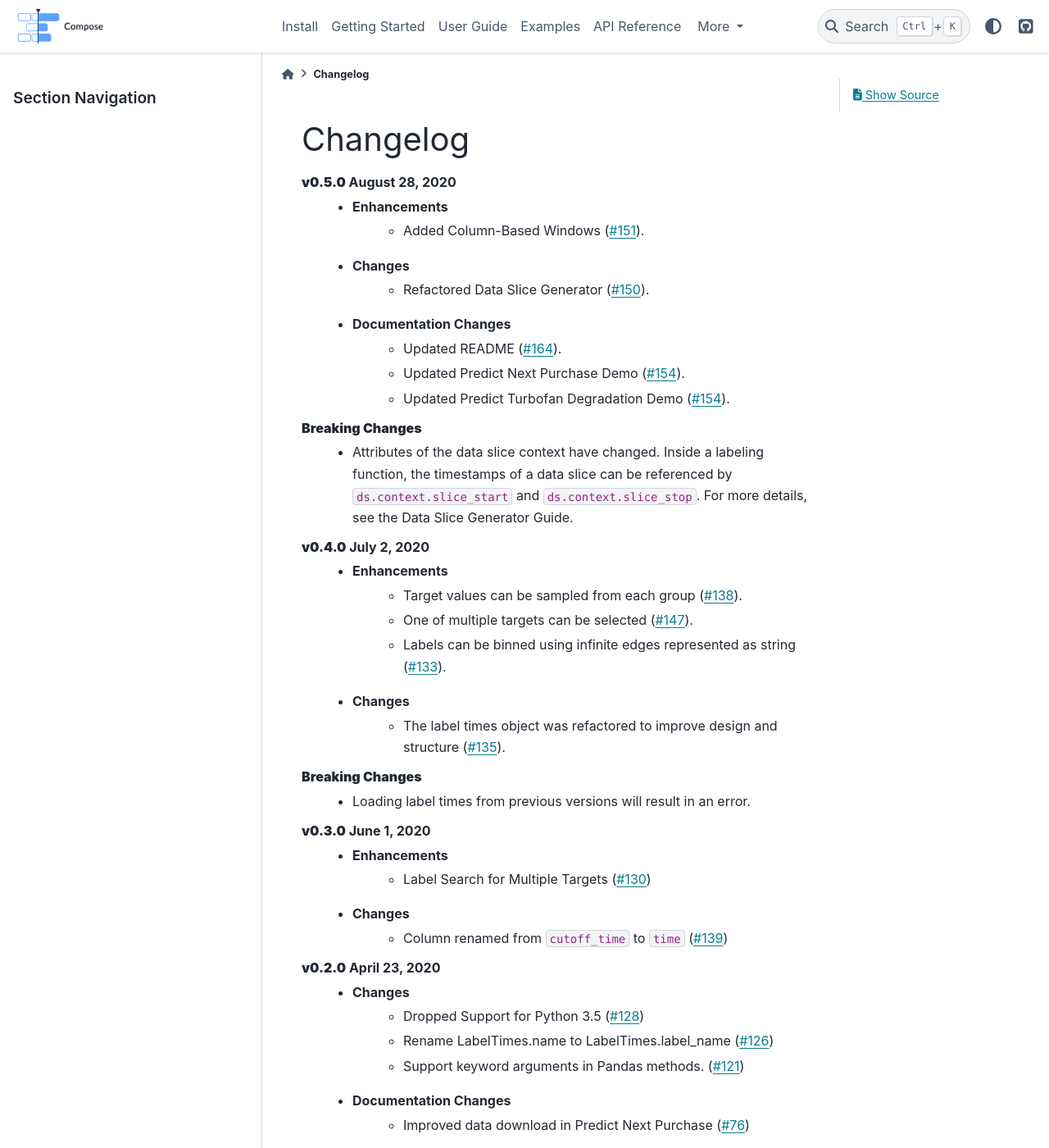
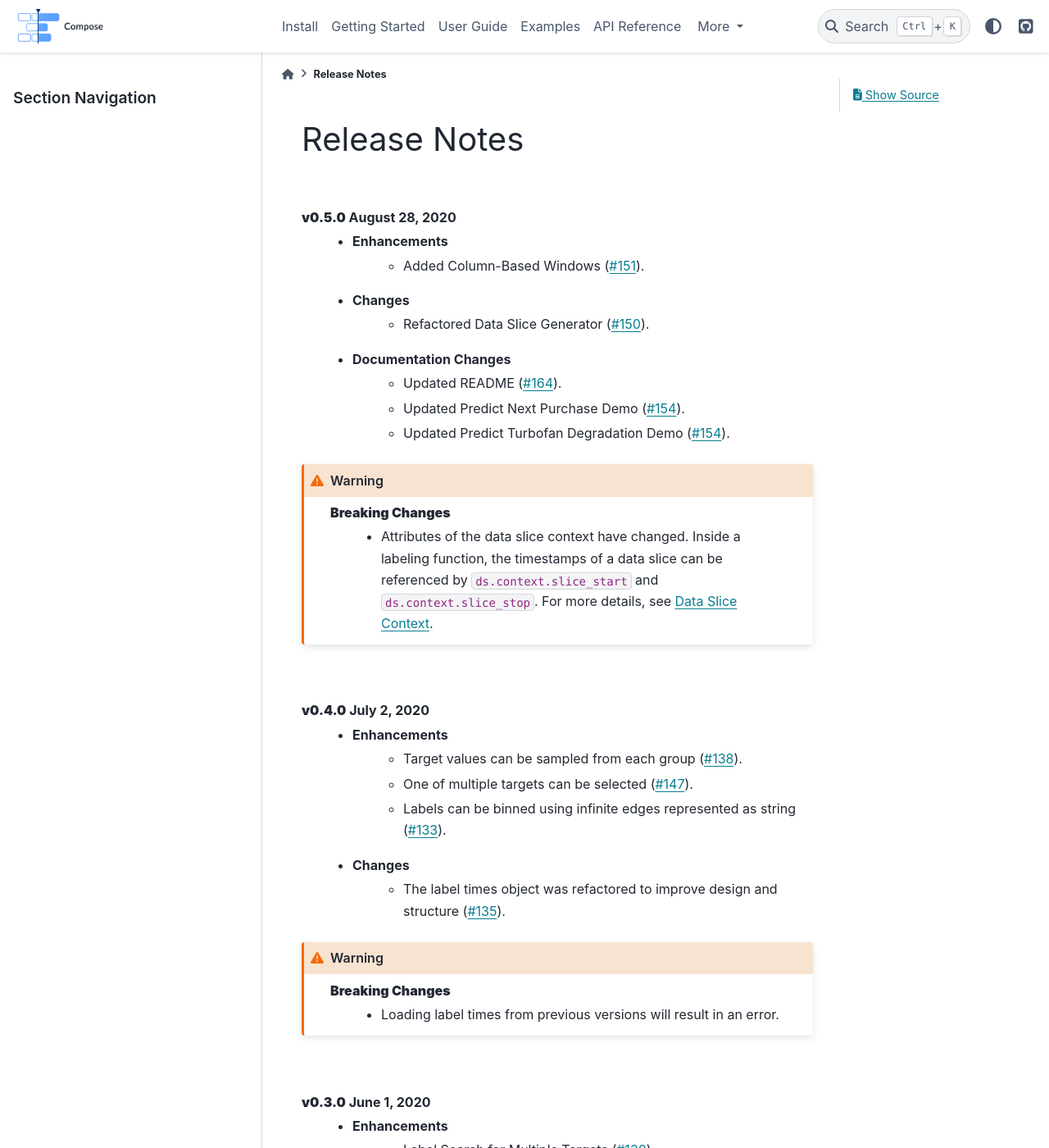
Before and after one commit to alteryx/compose, a Sphinx documentation site: the page built from docs/source/release_notes.rst, in a window 1280 px wide and 1400 px high. Shown: the whole window at 82% size. Built offline with Sphinx 7.4.7 and the PyData theme 0.15.4, drawn with Linux system fonts in a browser that asks for light colours; comment, search, counter and statistics services are not loaded.

Commit message:
Update Changelog (#178)

```diff
--- a/docs/source/index.rst
+++ b/docs/source/index.rst
@@ -12,7 +12,7 @@ What is Compose?
     examples
     api_reference
     faq
-    changelog
+    release_notes
 
 ------------
 
--- a/docs/source/changelog.rst
+++ b/docs/source/release_notes.rst
@@ -1,6 +1,8 @@
-=========
-Changelog
-=========
+=============
+Release Notes
+=============
+
+|
 
 **v0.5.0** August 28, 2020
     * Enhancements
@@ -12,8 +14,12 @@ Changelog
         * Updated Predict Next Purchase Demo (:pr:`154`).
         * Updated Predict Turbofan Degradation Demo (:pr:`154`).
 
-**Breaking Changes**
-    * Attributes of the data slice context have changed. Inside a labeling function, the timestamps of a data slice can be referenced by :code:`ds.context.slice_start` and :code:`ds.context.slice_stop`. For more details, see the Data Slice Generator Guide.
+.. warning::
+
+    **Breaking Changes**
+        * Attributes of the data slice context have changed. Inside a labeling function, the timestamps of a data slice can be referenced by :code:`ds.context.slice_start` and :code:`ds.context.slice_stop`. For more details, see :ref:`Data Slice Context <data-slice-context>`.
+
+|
 
 **v0.4.0** July 2, 2020
     * Enhancements
@@ -23,8 +29,12 @@ Changelog
     * Changes
         * The label times object was refactored to improve design and structure (:pr:`135`).
 
-**Breaking Changes**
-    * Loading label times from previous versions will result in an error.
+.. warning::
+
+    **Breaking Changes**
+        * Loading label times from previous versions will result in an error.
+
+|
 
 **v0.3.0** June 1, 2020
     * Enhancements
@@ -42,8 +52,12 @@ Changelog
     * Testing Changes
         * Added tests that use Python 3.8 in CirlceCI (:pr:`128`)
 
-**Breaking Changes**
-    * ``LabelTimes.name`` has been renamed to ``LabelTimes.label_name``
+.. warning::
+
+    **Breaking Changes**
+        * ``LabelTimes.name`` has been renamed to ``LabelTimes.label_name``
+
+|
 
 **v0.1.8** March 11, 2020
     * Fixes
@@ -103,3 +117,6 @@ Changelog
 
 **v0.1.1** May 31, 2019
     * Initial Release
+
+|
+|
```
Also changed, not shown: docs/source/user_guide/data_slice_generator.ipynb.
